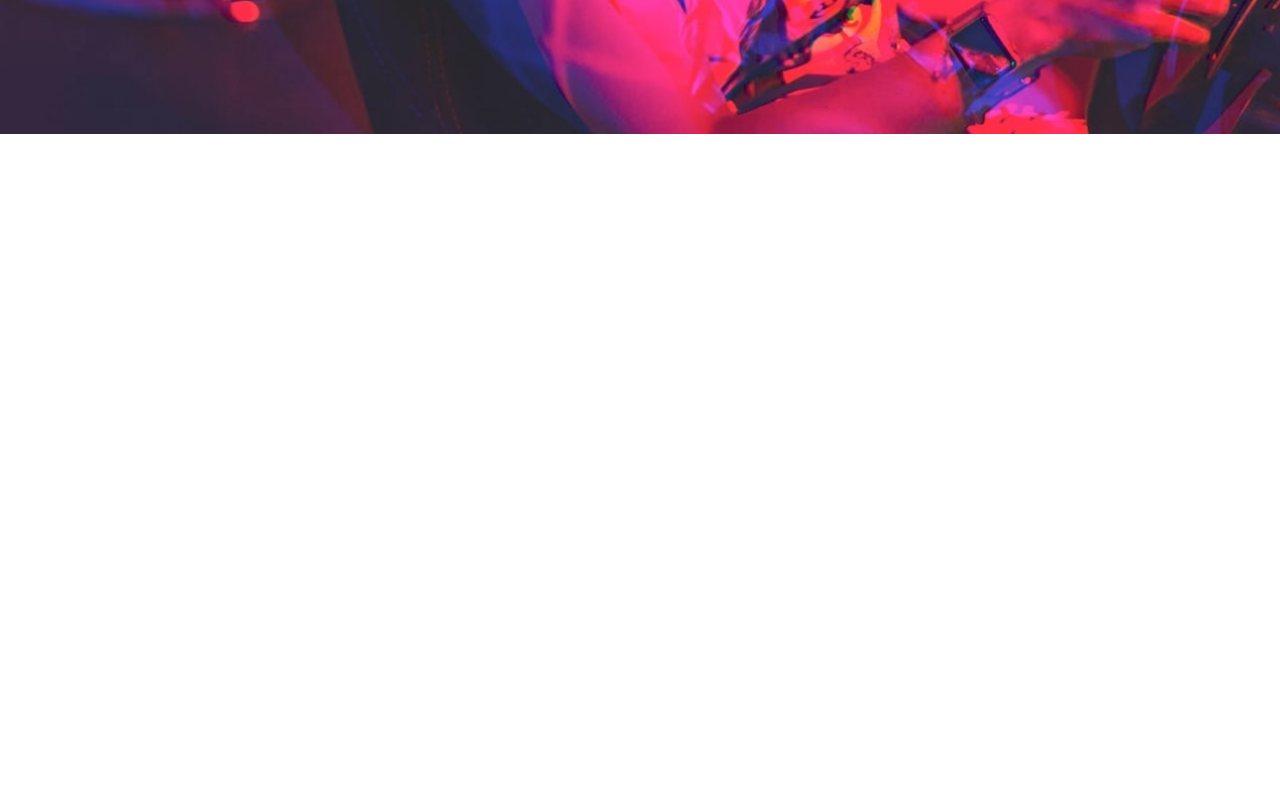
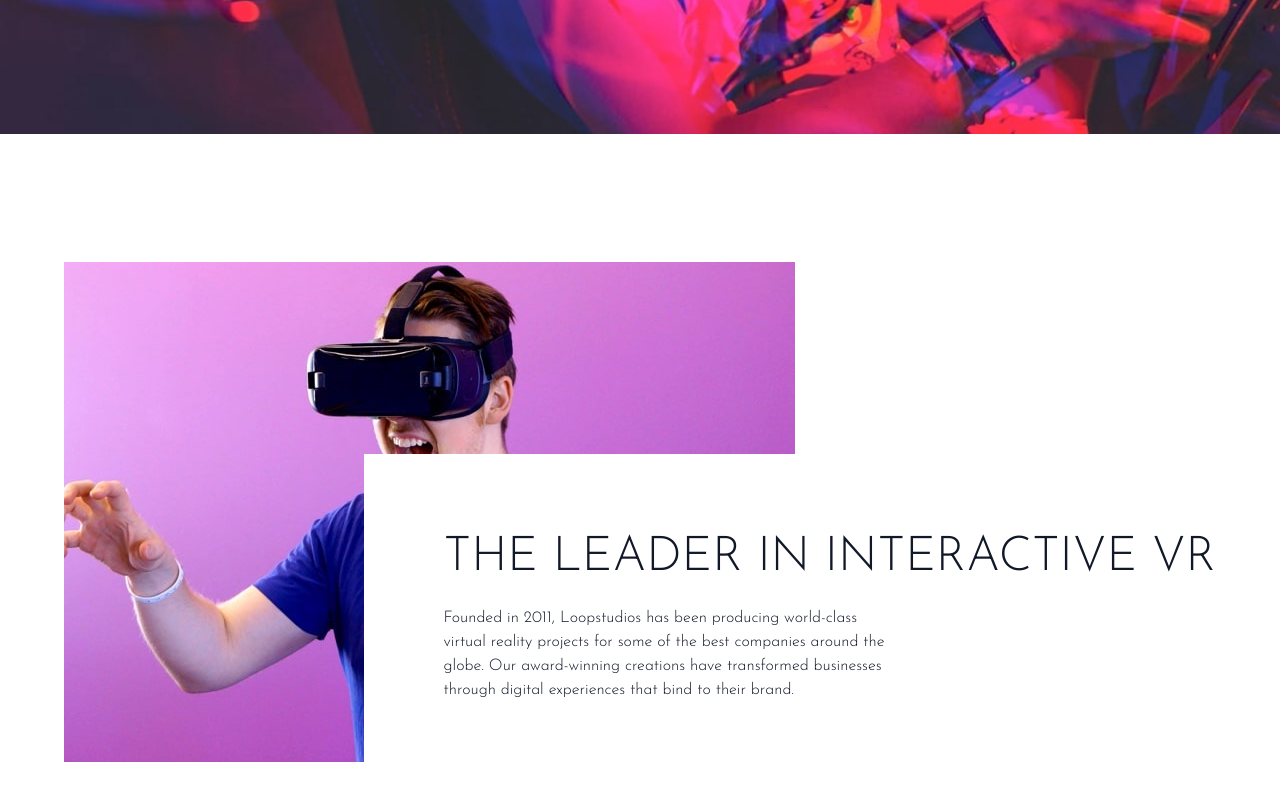
Before and after one commit to thepixelboy/loopstudio, a website: page index.html in a window 1280 px wide. Shown: the part 522-1322 px from the top of the page. Before the commit the page ends 800 px from the top, so only its background shows below. Drawn offline with Linux system fonts and the light colour scheme.

Commit message:
feat: feature section

```diff
--- a/index.html
+++ b/index.html
@@ -66,5 +66,33 @@
         </div>
       </div>
     </section>
+
+    <!-- Feature section -->
+    <div id="feature">
+      <!-- Feature container -->
+      <div
+        class="relative container flex flex-col max-w-6xl mx-auto my-32 px-6 text-gray-900 md:flex-row md:px-0"
+      >
+        <!-- Image -->
+        <img src="images/desktop/image-interactive.jpg" alt="" />
+
+        <!-- Text container -->
+        <div
+          class="top-48 pr-0 bg-white md:absolute md:right-0 md:py-20 md:pl-20"
+        >
+          <h2
+            class="mx-w-lg mt-10 mb-6 font-sans text-4xl text-center text-gray-900 uppercase md:text-5xl md:mt-0 md:text-left"
+          >
+            The leader in interactive VR
+          </h2>
+          <p class="max-w-md text-center md:text-left">
+            Founded in 2011, Loopstudios has been producing world-class virtual
+            reality projects for some of the best companies around the globe.
+            Our award-winning creations have transformed businesses through
+            digital experiences that bind to their brand.
+          </p>
+        </div>
+      </div>
+    </div>
   </body>
 </html>
```
Also changed, not shown: css/style.css.
